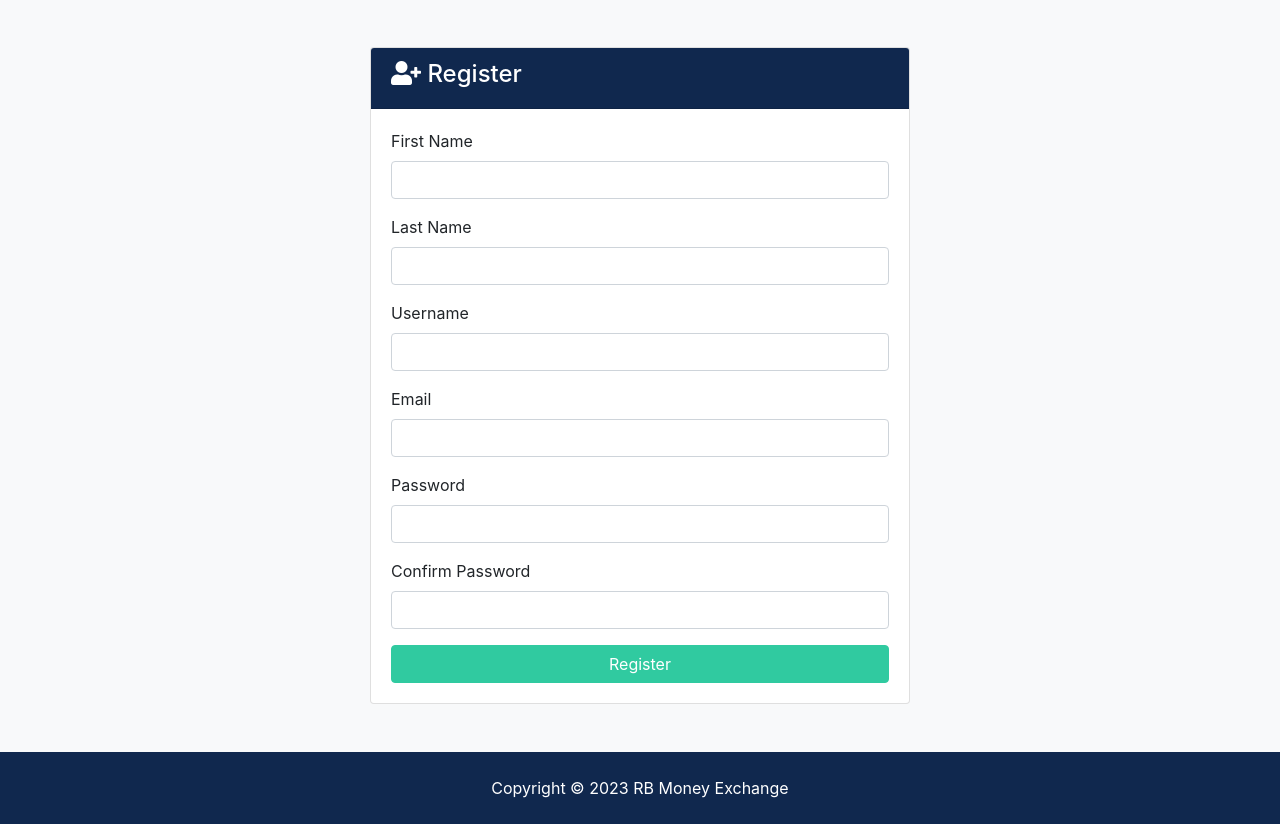
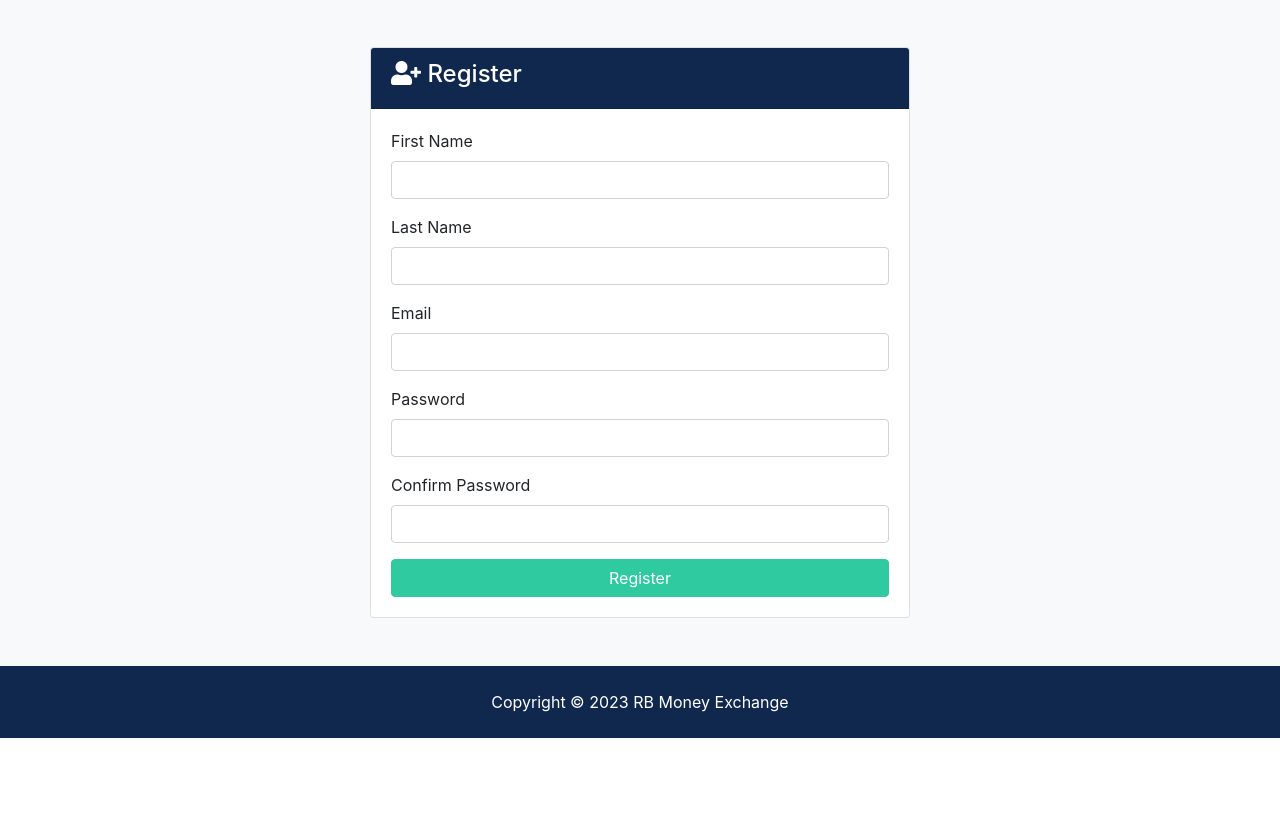
Before and after one commit to ryanbraving/money_exchange, a Django app: page /accounts/register in a window 1280 px wide. Shown: the part 122-946 px from the top of the page. After the commit the page ends 860 px from the top, so only its background shows below. Run offline with Django 3.2, Linux system fonts and the light colour scheme; some libraries are stand-ins or nearby versions.

Commit message:
replaced username with email

```diff
--- a/accounts/admin.py
+++ b/accounts/admin.py
@@ -21,7 +21,7 @@ from .models import User
     #
     # readonly_fields = ["password"]
 UserAdmin.fieldsets = (
-            (None, {"fields": ("uuid", "email", "username", "password")}),
+            (None, {"fields": ("uuid", "email", "password")}),
             ("Personal info", {"fields": ("first_name", "last_name")}),
             ("Permissions", {"fields": ("is_active", "is_staff", "is_superuser", "groups", "user_permissions")}),
             ("Important dates", {"fields": ("last_login", "date_joined")}),
@@ -29,4 +29,6 @@ UserAdmin.fieldsets = (
 
 UserAdmin.readonly_fields = ["uuid"]
 
+UserAdmin.search_fields = ['email', 'first_name', 'last_name', 'uuid']
+
 admin.site.register(User, UserAdmin)
--- a/accounts/models.py
+++ b/accounts/models.py
@@ -8,6 +8,11 @@ from django.utils.translation import gettext_lazy as _
 
 class User(AbstractUser):
     uuid = models.CharField(max_length=8, default=uuid.uuid4, editable=False, unique=True)
+    user_name = None
+    email = models.EmailField(_('email address'), unique=True)
+    USERNAME_FIELD = 'email'
+    REQUIRED_FIELDS = []
+
     # REQUIRED_FIELDS = ["uuid"]
     # USERNAME_FIELD = "email"
     # REQUIRED_FIELDS = []
--- a/accounts/views.py
+++ b/accounts/views.py
@@ -10,7 +10,7 @@ def register(request):
         # Get form values
         first_name = request.POST['first_name']
         last_name = request.POST['last_name']
-        username = request.POST['username']
+        # username = request.POST['username']
         email = request.POST['email']
         password = request.POST['password']
         password2 = request.POST['password2']
@@ -18,24 +18,24 @@ def register(request):
         # Check if passwords match
         if password == password2:
             # Check username
-            if get_user_model().objects.filter(username=username).exists():
-                messages.error(request, 'That username is taken')
+            # if get_user_model().objects.filter(username=username).exists():
+            #     messages.error(request, 'That username is taken')
+            #     return redirect('register')
+            # else:
+            if get_user_model().objects.filter(email=email).exists():
+                messages.error(request, 'That email is being used')
                 return redirect('register')
             else:
-                if get_user_model().objects.filter(email=email).exists():
-                    messages.error(request, 'That email is being used')
-                    return redirect('register')
-                else:
-                    # Looks good
-                    user = get_user_model().objects.create_user(username=username, password=password, email=email,
-                                                    first_name=first_name, last_name=last_name)
-                    # Login after register
-                    # auth.login(request, user)
-                    # messages.success(request, 'You are now logged in')
-                    # return redirect('index')
-                    user.save()
-                    messages.success(request, 'You are now registered and can log in')
-                    return redirect('login')
+                # Looks good
+                user = get_user_model().objects.create_user(email=email, password=password,
+                                                            first_name=first_name, last_name=last_name)
+                # Login after register
+                # auth.login(request, user)
+                # messages.success(request, 'You are now logged in')
+                # return redirect('index')
+                user.save()
+                messages.success(request, 'You are now registered and can log in')
+                return redirect('login')
         else:
             messages.error(request, 'Passwords do not match')
             return redirect('register')
@@ -45,10 +45,10 @@ def register(request):
 
 def login(request):
     if request.method == 'POST':
-        username = request.POST['username']
+        email = request.POST['email']
         password = request.POST['password']
 
-        user = auth.authenticate(username=username, password=password)
+        user = auth.authenticate(email=email, password=password)
 
         if user is not None:
             auth.login(request, user)
--- a/templates/accounts/login.html
+++ b/templates/accounts/login.html
@@ -16,8 +16,8 @@
                             <form action="{% url 'login' %}" method="POST">
                                 {% csrf_token %}
                                 <div class="form-group">
-                                    <label for="username">Username</label>
-                                    <input type="text" name="username" class="form-control" required>
+                                    <label for="email">Email</label>
+                                    <input type="text" name="email" class="form-control" required>
                                 </div>
 
                                 <div class="form-group">
--- a/templates/accounts/register.html
+++ b/templates/accounts/register.html
@@ -23,10 +23,10 @@
                                     <label for="last_name">Last Name</label>
                                     <input type="text" name="last_name" class="form-control" required>
                                 </div>
-                                <div class="form-group">
-                                    <label for="username">Username</label>
-                                    <input type="text" name="username" class="form-control" required>
-                                </div>
+{#                                <div class="form-group">#}
+{#                                    <label for="username">Username</label>#}
+{#                                    <input type="text" name="username" class="form-control" required>#}
+{#                                </div>#}
                                 <div class="form-group">
                                     <label for="email">Email</label>
                                     <input type="email" name="email" class="form-control" required>
--- a/templates/dashboards/dashboard.html
+++ b/templates/dashboards/dashboard.html
@@ -8,7 +8,7 @@
             <div class="row text-center">
                 <div class="col-md-12">
                     <h1 class="display-4">Welcome {{ user.first_name | capfirst }}</h1>
-                    <h3> user id: {{ user.id }}</h3>
+                    <h3> Your Email: {{ user.email }}</h3>
                     <p class="lead">You can manage your exchanges here</p>
                 </div>
             </div>
```
Also changed, not shown: accounts/migrations/0003_alter_user_email.py (added).
